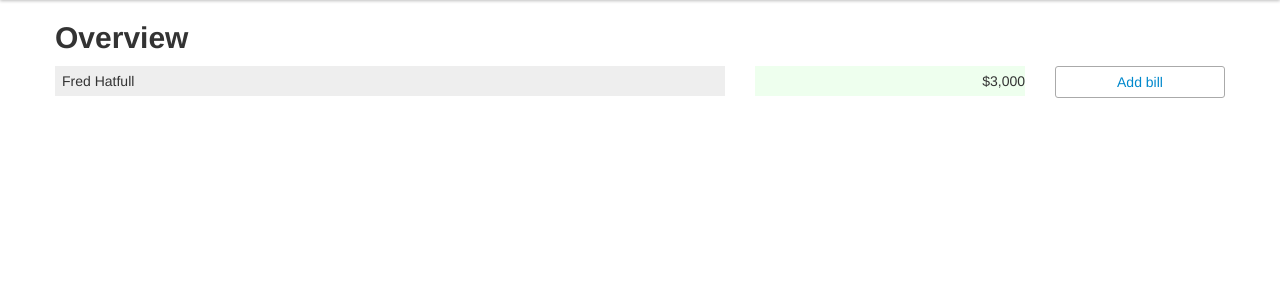
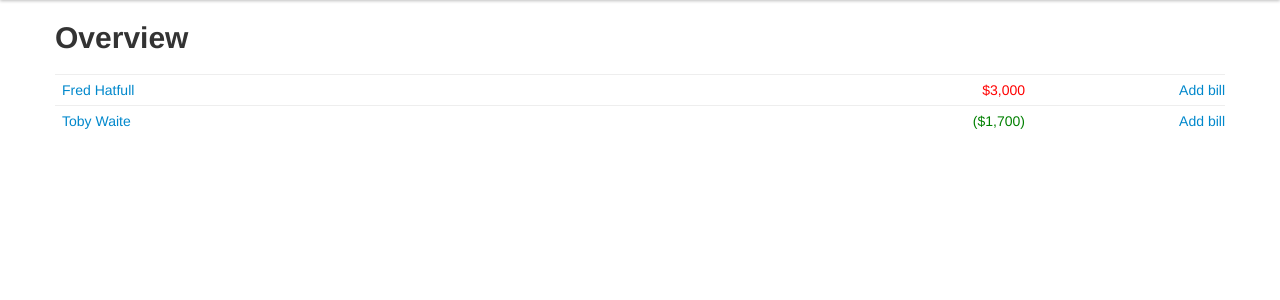
Before and after one commit to fhats/billemall, a Python web app: template billemall/templates/overview.jinja2 in a window 1280 px wide. Shown: the part 40-340 px from the top of the page. Run offline with Jinja, Linux system fonts and the light colour scheme; the template is opened without the code that fills it, so the values that code supplies are empty; some libraries are stand-ins or nearby versions.

Commit message:
Better overview

```diff
--- a/billemall/static/css/style.css
+++ b/billemall/static/css/style.css
@@ -9,27 +9,25 @@ body {
 /* overview */
 
 .summary-row {
-  margin-top: 10px;
-  margin-bottom: 20px;
   min-height: 30px;
   line-height: 30px;
+  border-top: 1px solid #eee;
 }
 
 .summary-row .name {
-  background-color: #eee;
   padding-left: 0.5em;
 }
 
-.summary-row .amount {
-  background-color: #efe;
+.summary-row .amount-positive {
+  color: red;
+}
+
+.summary-row .amount-negative {
+  color: green;
 }
 
 .summary-row .add-bill {
-  text-align: center;
-  -webkit-border-radius: 3px;
-  -moz-border-radius: 3px;
-  border-radius: 3px;
-  border: 1px solid #aaa;
+    text-align: right;
 }
 
 /* user details */
--- a/billemall/templates/base_loggedin.jinja2
+++ b/billemall/templates/base_loggedin.jinja2
@@ -1,7 +1,7 @@
 {% extends "base.jinja2" %}
 
 {% block nav %}
-  <li {% block menu_overview %}{% endblock %}><a href="/">Overview</a></li>
+  <li {% block menu_overview %}{% endblock %}><a href="/overview">Overview</a></li>
   <li {% block menu_account %}{% endblock %}><a href="/account">Account</a></li>
   <li {% block menu_contact %}{% endblock %}><a href="/contact">Contact</a></li>
 {% endblock %}
--- a/billemall/templates/overview.jinja2
+++ b/billemall/templates/overview.jinja2
@@ -5,13 +5,25 @@
 {% block content %}
 <h1>Overview</h1>
 
+<br>
+
 <div class="row-fluid summary-row">
-  <div class="span7"><div class="name">Fred Hatfull</div></div>
-  <div class="span3"><div class="amount">$3,000</div></div>
-  <div class="span2">
-    <a href="/fred_hatfull/add_bill">
-      <div class="add-bill">Add bill</div>
-    </a>
+  <div class="span7"><div class="name">
+      <a href="/user/1">Fred Hatfull</a>
+  </div></div>
+  <div class="span3"><div class="amount amount-positive">$3,000</div></div>
+  <div class="span2 add-bill">
+    <a href="/add_bill?users=1">Add bill</a>
+  </div>
+</div>
+
+<div class="row-fluid summary-row">
+  <div class="span7"><div class="name">
+      <a href="/user/2">Toby Waite</a>
+  </div></div>
+  <div class="span3"><div class="amount amount-negative">($1,700)</div></div>
+  <div class="span2 add-bill">
+    <a href="/add_bill?users=2">Add bill</a>
   </div>
 </div>
 {% endblock %}
```
